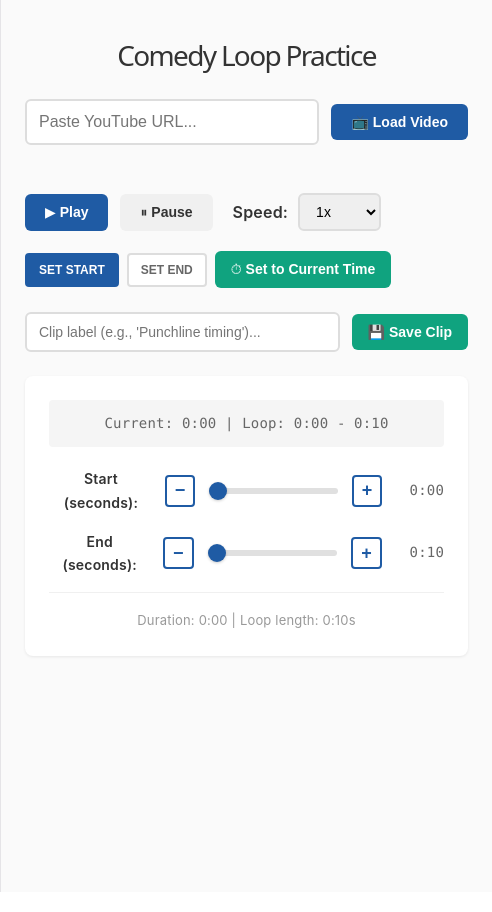
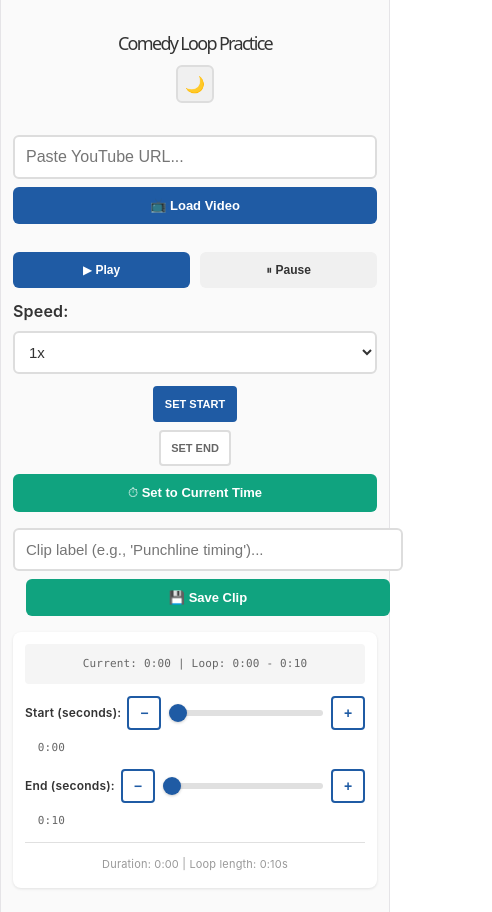
Before and after one commit to michael-abdo/comedy-loop-app, a React (Vite) app: page / in a window 390 px wide. Shown: the whole page, 492 px wide, since content can reach past the window. Built offline with nearby package versions, Linux system fonts and the light colour scheme.

Commit message:
feat: Add mobile responsive design and dark mode theme toggle

```diff
--- a/src/App.css
+++ b/src/App.css
@@ -1,17 +1,83 @@
+:root {
+  --theme-bg: #fafafa;
+  --theme-text: #333;
+  --theme-text-muted: #666;
+  --theme-text-subtle: #999;
+  --theme-bg-card: #ffffff;
+  --theme-bg-input: #ffffff;
+  --theme-border: #ddd;
+  --theme-border-light: #e0e0e0;
+  --theme-bg-subtle: #f5f5f5;
+  --theme-bg-hover: #f0f0f0;
+  --theme-button-secondary: #f0f0f0;
+  --theme-button-secondary-text: #333;
+  --theme-shadow: rgba(0, 0, 0, 0.1);
+  --theme-shadow-dark: rgba(0, 0, 0, 0.2);
+}
+
+[data-theme="dark"] {
+  --theme-bg: #1a1a1a;
+  --theme-text: #e0e0e0;
+  --theme-text-muted: #b0b0b0;
+  --theme-text-subtle: #808080;
+  --theme-bg-card: #2d2d2d;
+  --theme-bg-input: #2d2d2d;
+  --theme-border: #444;
+  --theme-border-light: #404040;
+  --theme-bg-subtle: #242424;
+  --theme-bg-hover: #363636;
+  --theme-button-secondary: #363636;
+  --theme-button-secondary-text: #e0e0e0;
+  --theme-shadow: rgba(0, 0, 0, 0.3);
+  --theme-shadow-dark: rgba(0, 0, 0, 0.5);
+}
+
 .app {
   max-width: 900px;
   margin: 0 auto;
   padding: 24px;
   font-family: -apple-system, BlinkMacSystemFont, 'Segoe UI', Helvetica, Arial, sans-serif;
-  background: #fafafa;
+  background: var(--theme-bg);
+  color: var(--theme-text);
   min-height: 100vh;
+  transition: background-color 0.3s, color 0.3s;
+}
+
+.header {
+  display: flex;
+  justify-content: space-between;
+  align-items: center;
+  margin-bottom: 32px;
 }
 
 h1 {
   text-align: center;
-  color: #333;
-  margin-bottom: 32px;
+  color: var(--theme-text);
+  margin-bottom: 0;
   font-size: 28px;
+  flex: 1;
+}
+
+.btn-theme-toggle {
+  background: var(--theme-button-secondary);
+  color: var(--theme-button-secondary-text);
+  border: 2px solid var(--theme-border);
+  width: 44px;
+  height: 44px;
+  border-radius: 6px;
+  font-size: 20px;
+  cursor: pointer;
+  display: flex;
+  align-items: center;
+  justify-content: center;
+  transition: all 0.2s;
+  flex-shrink: 0;
+}
+
+.btn-theme-toggle:hover {
+  background: var(--theme-bg-hover);
+  border-color: #1f5ba4;
+  transform: scale(1.05);
 }
 
 .input-section {
@@ -26,10 +92,12 @@
   min-width: 250px;
   padding: 12px;
   font-size: 16px;
-  border: 2px solid #ddd;
+  border: 2px solid var(--theme-border);
   border-radius: 6px;
   box-sizing: border-box;
-  transition: border-color 0.2s;
+  background: var(--theme-bg-input);
+  color: var(--theme-text);
+  transition: border-color 0.2s, background 0.3s, color 0.3s;
 }
 
 .url-input:focus {
@@ -56,7 +124,7 @@
   margin-bottom: 24px;
   border-radius: 8px;
   overflow: hidden;
-  box-shadow: 0 2px 8px rgba(0, 0, 0, 0.1);
+  box-shadow: 0 2px 8px var(--theme-shadow);
 }
 
 .controls-section {
@@ -93,12 +161,12 @@
 }
 
 .btn-pause {
-  background: #f0f0f0;
-  color: #333;
+  background: var(--theme-button-secondary);
+  color: var(--theme-button-secondary-text);
 }
 
 .btn-pause:hover {
-  background: #e0e0e0;
+  background: var(--theme-bg-hover);
 }
 
 .speed-control {
@@ -109,16 +177,18 @@
 
 .speed-control label {
   font-weight: 600;
-  color: #333;
+  color: var(--theme-text);
 }
 
 .speed-control select {
   padding: 8px 12px;
-  border: 2px solid #ddd;
+  border: 2px solid var(--theme-border);
   border-radius: 6px;
   font-size: 14px;
   cursor: pointer;
-  transition: border-color 0.2s;
+  background: var(--theme-bg-input);
+  color: var(--theme-text);
+  transition: border-color 0.2s, background 0.3s, color 0.3s;
 }
 
 .speed-control select:focus {
@@ -136,9 +206,9 @@
   padding: 8px 12px;
   font-size: 12px;
   font-weight: 600;
-  border: 2px solid #ddd;
-  background: white;
-  color: #666;
+  border: 2px solid var(--theme-border);
+  background: var(--theme-bg-input);
+  color: var(--theme-text-muted);
   border-radius: 4px;
   cursor: pointer;
   transition: all 0.2s;
@@ -167,21 +237,23 @@
 }
 
 .timeline-section {
-  background: white;
+  background: var(--theme-bg-card);
   padding: 24px;
   border-radius: 8px;
-  box-shadow: 0 1px 3px rgba(0, 0, 0, 0.08);
+  box-shadow: 0 1px 3px var(--theme-shadow);
+  transition: background 0.3s;
 }
 
 .time-display {
   text-align: center;
   font-size: 14px;
-  color: #666;
+  color: var(--theme-text-muted);
   margin-bottom: 20px;
   font-family: 'Monaco', 'Menlo', monospace;
-  background: #f5f5f5;
+  background: var(--theme-bg-subtle);
   padding: 12px;
   border-radius: 4px;
+  transition: background 0.3s, color 0.3s;
 }
 
 .slider-container {
@@ -194,7 +266,7 @@
 .slider-container label {
   min-width: 100px;
   font-weight: 600;
-  color: #333;
+  color: var(--theme-text);
   font-size: 14px;
 }
 
@@ -203,7 +275,7 @@
   height: 32px;
   padding: 0;
   border: 2px solid #1f5ba4;
-  background: white;
+  background: var(--theme-bg-input);
   color: #1f5ba4;
   border-radius: 4px;
   font-size: 18px;
@@ -231,9 +303,10 @@
   cursor: pointer;
   appearance: none;
   -webkit-appearance: none;
-  background: #e0e0e0;
+  background: var(--theme-border-light);
   border-radius: 3px;
   outline: none;
+  transition: background 0.3s;
 }
 
 .slider::-webkit-slider-thumb {
@@ -244,7 +317,7 @@
   background: #1f5ba4;
   border-radius: 50%;
   cursor: pointer;
-  box-shadow: 0 1px 3px rgba(0, 0, 0, 0.2);
+  box-shadow: 0 1px 3px var(--theme-shadow-dark);
 }
 
 .slider::-moz-range-thumb {
@@ -254,7 +327,7 @@
   border-radius: 50%;
   cursor: pointer;
   border: none;
-  box-shadow: 0 1px 3px rgba(0, 0, 0, 0.2);
+  box-shadow: 0 1px 3px var(--theme-shadow-dark);
 }
 
 .slider-container span {
@@ -262,16 +335,16 @@
   text-align: right;
   font-family: 'Monaco', 'Menlo', monospace;
   font-size: 14px;
-  color: #666;
+  color: var(--theme-text-muted);
 }
 
 .info {
   text-align: center;
   font-size: 13px;
-  color: #999;
+  color: var(--theme-text-subtle);
   margin-top: 16px;
   padding-top: 16px;
-  border-top: 1px solid #f0f0f0;
+  border-top: 1px solid var(--theme-border-light);
 }
 
 .save-clip-section {
@@ -289,10 +362,12 @@
   flex: 1;
   min-width: 200px;
   padding: 10px 12px;
-  border: 2px solid #ddd;
+  border: 2px solid var(--theme-border);
   border-radius: 6px;
   font-size: 14px;
-  transition: border-color 0.2s;
+  background: var(--theme-bg-input);
+  color: var(--theme-text);
+  transition: border-color 0.2s, background 0.3s, color 0.3s;
 }
 
 .clip-label-input:focus {
@@ -323,17 +398,18 @@
 }
 
 .saved-clips-section {
-  background: white;
+  background: var(--theme-bg-card);
   padding: 24px;
   border-radius: 8px;
-  box-shadow: 0 1px 3px rgba(0, 0, 0, 0.08);
+  box-shadow: 0 1px 3px var(--theme-shadow);
   margin-top: 24px;
+  transition: background 0.3s;
 }
 
 .saved-clips-section h2 {
   margin: 0 0 16px 0;
   font-size: 16px;
-  color: #333;
+  color: var(--theme-text);
 }
 
 .clips-list {
@@ -347,9 +423,10 @@
   justify-content: space-between;
   align-items: center;
   padding: 12px;
-  border: 1px solid #e0e0e0;
+  border: 1px solid var(--theme-border-light);
   border-radius: 6px;
-  background: #f9f9f9;
+  background: var(--theme-bg-subtle);
+  transition: background 0.3s;
 }
 
 .clip-info {
@@ -358,14 +435,14 @@
 
 .clip-label {
   font-weight: 600;
-  color: #333;
+  color: var(--theme-text);
   font-size: 14px;
   margin-bottom: 4px;
 }
 
 .clip-time {
   font-size: 12px;
-  color: #666;
+  color: var(--theme-text-muted);
   font-family: 'Monaco', 'Menlo', monospace;
 }
 
@@ -403,3 +480,335 @@
   background: #dc2626;
   box-shadow: 0 2px 4px rgba(239, 68, 68, 0.3);
 }
+
+/* Mobile Responsive Styles */
+
+/* Tablet: 768px and below */
+@media (max-width: 768px) {
+  .app {
+    padding: 16px;
+    max-width: 100%;
+  }
+
+  .header {
+    flex-direction: column;
+    gap: 12px;
+  }
+
+  h1 {
+    font-size: 22px;
+    margin-bottom: 0;
+  }
+
+  .btn-theme-toggle {
+    width: 40px;
+    height: 40px;
+    font-size: 18px;
+  }
+
+  .input-section {
+    flex-direction: column;
+    gap: 10px;
+    margin-bottom: 16px;
+  }
+
+  .url-input {
+    width: 100%;
+    min-width: unset;
+    padding: 12px;
+    font-size: 16px;
+  }
+
+  .btn-load-video {
+    width: 100%;
+    padding: 12px 16px;
+  }
+
+  #youtube-player {
+    margin-bottom: 16px;
+  }
+
+  .controls-section {
+    flex-direction: column;
+    gap: 12px;
+    margin-bottom: 16px;
+    align-items: stretch;
+  }
+
+  .buttons {
+    width: 100%;
+    gap: 10px;
+  }
+
+  .buttons .btn {
+    flex: 1;
+    padding: 12px 16px;
+  }
+
+  .speed-control {
+    width: 100%;
+    flex-direction: column;
+    align-items: flex-start;
+    gap: 8px;
+  }
+
+  .speed-control select {
+    width: 100%;
+    padding: 12px;
+    font-size: 16px;
+  }
+
+  .set-time-control {
+    width: 100%;
+    flex-direction: column;
+    gap: 10px;
+  }
+
+  .toggle-btn {
+    flex: 1;
+    padding: 12px 14px;
+    font-size: 13px;
+  }
+
+  .btn-set {
+    width: 100%;
+    padding: 12px 16px;
+  }
+
+  .timeline-section {
+    padding: 16px;
+    margin-bottom: 16px;
+  }
+
+  .time-display {
+    font-size: 12px;
+    padding: 10px;
+    margin-bottom: 16px;
+  }
+
+  .slider-container {
+    flex-wrap: wrap;
+    gap: 8px;
+    margin-bottom: 12px;
+  }
+
+  .slider-container label {
+    min-width: 80px;
+    font-size: 13px;
+  }
+
+  .adj-btn {
+    width: 36px;
+    height: 36px;
+    font-size: 16px;
+  }
+
+  .slider-container span {
+    min-width: 45px;
+    font-size: 12px;
+  }
+
+  .info {
+    font-size: 12px;
+    margin-top: 12px;
+    padding-top: 12px;
+  }
+
+  .save-clip-section {
+    margin-bottom: 16px;
+  }
+
+  .save-clip-controls {
+    flex-direction: column;
+    gap: 10px;
+  }
+
+  .clip-label-input {
+    width: 100%;
+    min-width: unset;
+    padding: 12px;
+    font-size: 16px;
+  }
+
+  .btn-save-clip,
+  .btn-export {
+    width: 100%;
+    padding: 12px 16px;
+    font-size: 14px;
+  }
+
+  .saved-clips-section {
+    padding: 16px;
+    margin-top: 16px;
+  }
+
+  .saved-clips-section h2 {
+    font-size: 15px;
+    margin-bottom: 12px;
+  }
+
+  .clip-item {
+    flex-direction: column;
+    align-items: flex-start;
+    gap: 10px;
+    padding: 10px;
+  }
+
+  .clip-actions {
+    width: 100%;
+    gap: 8px;
+  }
+
+  .btn-small {
+    flex: 1;
+    padding: 10px 12px;
+    font-size: 13px;
+  }
+}
+
+/* Mobile: 480px and below */
+@media (max-width: 480px) {
+  .app {
+    padding: 12px;
+  }
+
+  .header {
+    gap: 10px;
+  }
+
+  h1 {
+    font-size: 18px;
+  }
+
+  .btn-theme-toggle {
+    width: 38px;
+    height: 38px;
+    font-size: 16px;
+  }
+
+  .input-section {
+    gap: 8px;
+    margin-bottom: 12px;
+  }
+
+  .url-input {
+    padding: 11px;
+    font-size: 16px;
+  }
+
+  .btn-load-video {
+    padding: 11px 14px;
+    font-size: 13px;
+  }
+
+  .btn {
+    padding: 11px 14px;
+    font-size: 13px;
+  }
+
+  .buttons .btn {
+    padding: 11px 12px;
+    font-size: 12px;
+  }
+
+  .speed-control select {
+    padding: 10px;
+    font-size: 15px;
+  }
+
+  .set-time-control {
+    gap: 8px;
+  }
+
+  .toggle-btn {
+    padding: 10px 10px;
+    font-size: 11px;
+  }
+
+  .btn-set {
+    padding: 11px 12px;
+    font-size: 13px;
+  }
+
+  .timeline-section {
+    padding: 12px;
+    margin-bottom: 12px;
+  }
+
+  .time-display {
+    font-size: 11px;
+    padding: 8px;
+    margin-bottom: 12px;
+  }
+
+  .slider-container {
+    gap: 6px;
+    margin-bottom: 10px;
+  }
+
+  .slider-container label {
+    min-width: 70px;
+    font-size: 12px;
+  }
+
+  .adj-btn {
+    width: 34px;
+    height: 34px;
+    font-size: 14px;
+  }
+
+  .slider-container span {
+    min-width: 40px;
+    font-size: 11px;
+  }
+
+  .info {
+    font-size: 11px;
+    margin-top: 10px;
+    padding-top: 10px;
+  }
+
+  .clip-label-input {
+    padding: 11px;
+    font-size: 15px;
+  }
+
+  .save-clip-controls {
+    gap: 8px;
+  }
+
+  .btn-save-clip,
+  .btn-export {
+    padding: 11px 12px;
+    font-size: 13px;
+  }
+
+  .saved-clips-section {
+    padding: 12px;
+    margin-top: 12px;
+  }
+
+  .saved-clips-section h2 {
+    font-size: 14px;
+    margin-bottom: 10px;
+  }
+
+  .clip-item {
+    padding: 9px;
+    gap: 8px;
+  }
+
+  .clip-label {
+    font-size: 13px;
+    margin-bottom: 3px;
+  }
+
+  .clip-time {
+    font-size: 11px;
+  }
+
+  .btn-small {
+    padding: 9px 10px;
+    font-size: 12px;
+  }
+}
--- a/src/App.jsx
+++ b/src/App.jsx
@@ -14,6 +14,22 @@
   const [setMode, setSetMode] = useState('start')
   const [savedClips, setSavedClips] = useState([])
   const [clipLabel, setClipLabel] = useState('')
+  const [theme, setTheme] = useState('light')
+
+  useEffect(() => {
+    const savedTheme = localStorage.getItem('comedyLoopTheme') || 'light'
+    setTheme(savedTheme)
+    document.documentElement.setAttribute('data-theme', savedTheme)
+  }, [])
+
+  useEffect(() => {
+    document.documentElement.setAttribute('data-theme', theme)
+    localStorage.setItem('comedyLoopTheme', theme)
+  }, [theme])
+
+  const toggleTheme = () => {
+    setTheme(prev => prev === 'light' ? 'dark' : 'light')
+  }
 
   useEffect(() => {
     const saved = localStorage.getItem('comedyLoopClips')
@@ -195,7 +211,17 @@
 
   return (
     <div className="app">
-      <h1>Comedy Loop Practice</h1>
+      <div className="header">
+        <h1>Comedy Loop Practice</h1>
+        <button
+          onClick={toggleTheme}
+          className="btn-theme-toggle"
+          title={`Switch to ${theme === 'light' ? 'dark' : 'light'} mode`}
+          aria-label="Toggle theme"
+        >
+          {theme === 'light' ? '🌙' : '☀️'}
+        </button>
+      </div>
 
       <div className="input-section">
         <input
```
